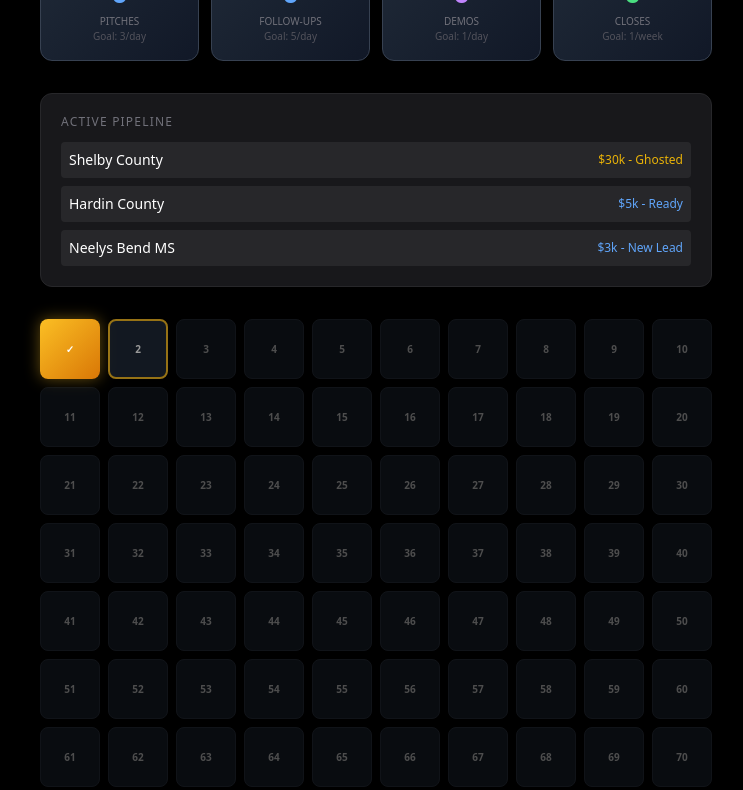
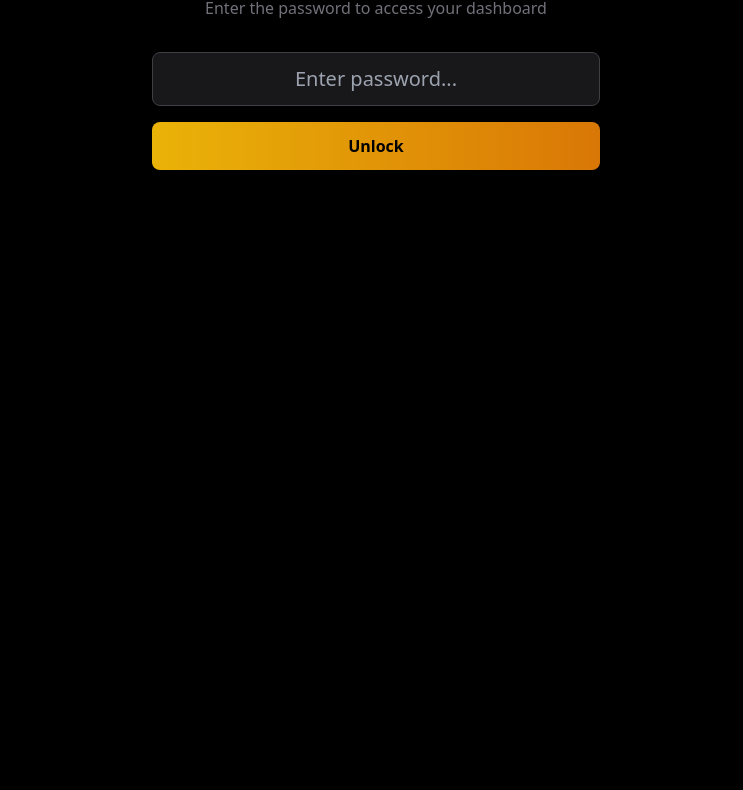
Before and after one commit to Kgarmon99/moneybot-100-day, a plain HTML site: page index.html in a window 1280 px wide. Shown: the part 345-1135 px from the top of the page, without its empty margins (264-1007 px from the left). After the commit the page ends 800 px from the top, so only its background shows below. Drawn offline with nearby package versions, Linux system fonts and the light colour scheme.

Commit message:
Add password gate with emoji 💯

```diff
--- a/index.html
+++ b/index.html
@@ -15,7 +15,19 @@
     </style>
 </head>
 <body class="bg-black text-white font-sans min-h-screen flex flex-col items-center p-6">
-    <div class="max-w-2xl w-full">
+
+    <!-- Password Gate -->
+    <div id="login-screen" class="fixed inset-0 bg-black z-50 flex flex-col items-center justify-center p-6">
+        <div class="max-w-md w-full text-center">
+            <h1 class="text-4xl font-extrabold text-transparent bg-clip-text bg-gradient-to-r from-yellow-400 to-amber-600 mb-4">100-DAY CHALLENGE</h1>
+            <p class="text-zinc-500 mb-8">Enter the password to access your dashboard</p>
+            <input type="password" id="password-input" placeholder="Enter password..." class="w-full bg-zinc-900 border border-zinc-700 rounded-lg px-4 py-3 text-center text-xl mb-4 focus:outline-none focus:border-yellow-500">
+            <button onclick="checkPassword()" class="w-full bg-gradient-to-r from-yellow-500 to-amber-600 text-black font-bold py-3 rounded-lg hover:opacity-90 transition">Unlock</button>
+            <p id="error-msg" class="text-red-500 mt-4 hidden">Wrong password. Try again.</p>
+        </div>
+    </div>
+
+    <div id="dashboard" class="max-w-2xl w-full hidden">
         <header class="text-center mb-8">
             <h1 class="text-4xl font-extrabold text-transparent bg-clip-text bg-gradient-to-r from-yellow-400 to-amber-600 mb-2">100-DAY MONEY CHALLENGE</h1>
             <p class="text-gray-400">Target: Close $450k/week</p>
@@ -109,6 +121,24 @@
     </div>
 
     <script>
+        // Password Gate
+        function checkPassword() {
+            const input = document.getElementById('password-input').value;
+            if (input === '💯') {
+                document.getElementById('login-screen').style.display = 'none';
+                document.getElementById('dashboard').classList.remove('hidden');
+            } else {
+                document.getElementById('error-msg').classList.remove('hidden');
+            }
+        }
+
+        // Allow Enter key
+        document.getElementById('password-input').addEventListener('keypress', function(e) {
+            if (e.key === 'Enter') checkPassword();
+        });
+    </script>
+
+    <script>
         // Config
         const currentDay = 2;  // Update daily
         const completedDays = 1;  // Days successfully under budget
```
